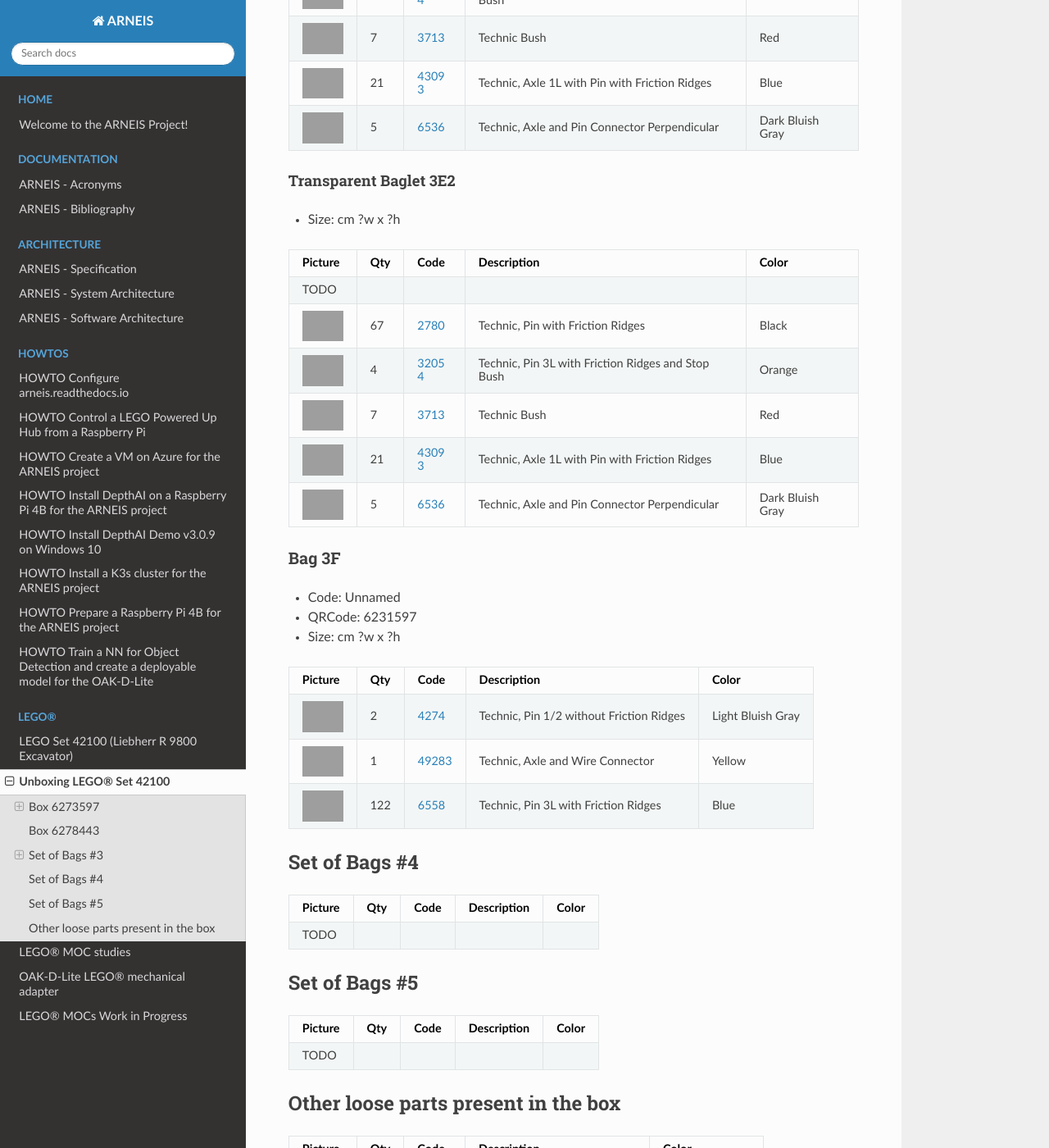
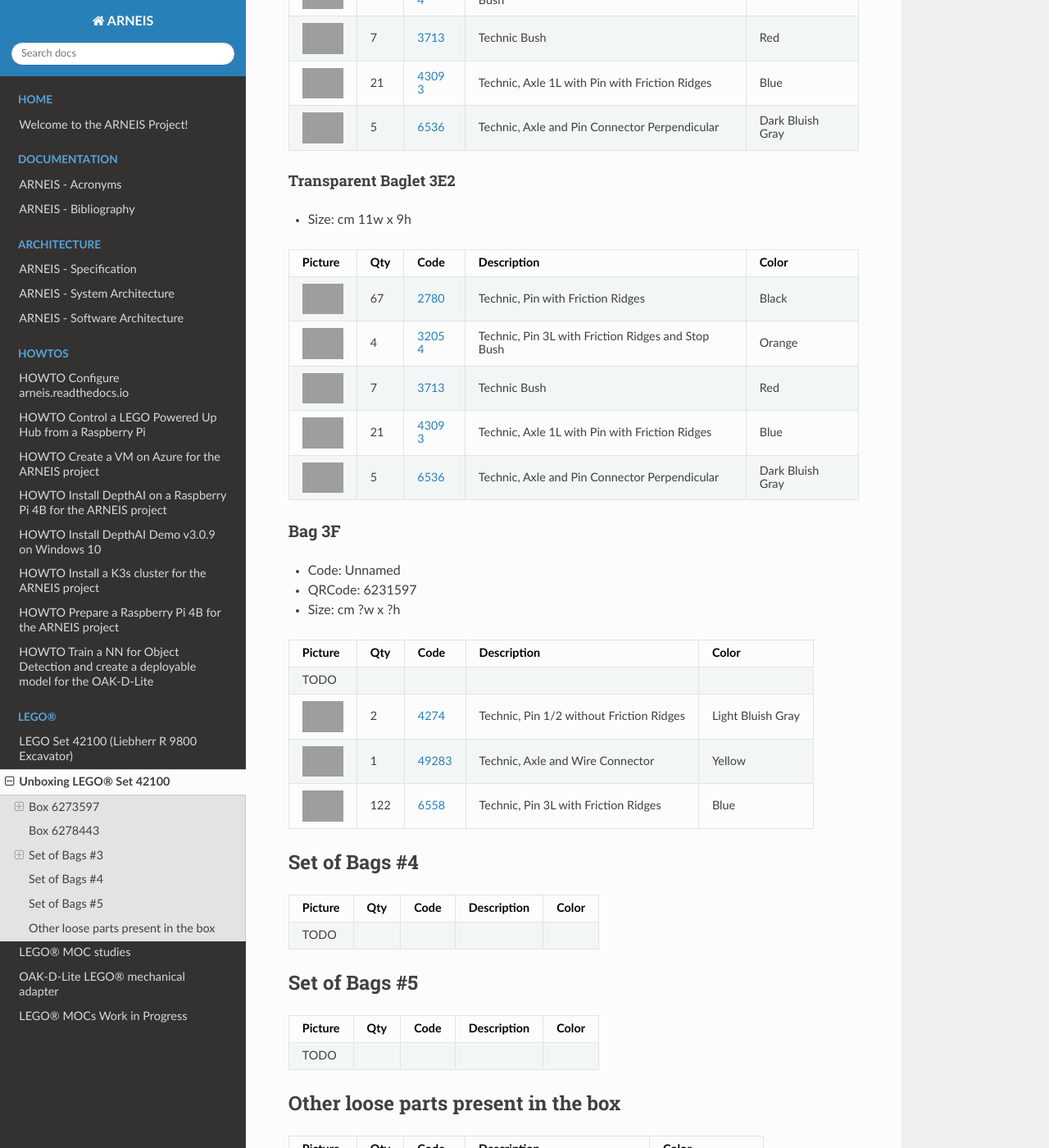
Before and after one commit to B-AROL-O/ARNEIS, a Sphinx documentation site: the page built from docs/lego-set-42100/unboxing-lego-set-42100.md, in a window 1280 px wide and 1400 px high, scrolled down 22384 px. Shown: the whole window at 82% size. Built offline with Sphinx 7.4.7 and the Read the Docs theme 2.0.0, drawn with Linux system fonts in a browser that asks for light colours.

Commit message:
Checked Transparent Baglet 3E2
Signed-off-by: Gianpaolo Macario <gmacario@gmail.com>

```diff
--- a/docs/lego-set-42100/unboxing-lego-set-42100.md
+++ b/docs/lego-set-42100/unboxing-lego-set-42100.md
@@ -580,11 +580,10 @@
 
 #### Transparent Baglet 3E2
 
-* Size: cm ?w x ?h
+* Size: cm 11w x 9h
 
 Picture | Qty | Code | Description | Color |
 --------|----:|------|-------------|-------|
-TODO
 ![2780](https://img.bricklink.com/P/11/2780.jpg)| 67 | [2780](https://www.bricklink.com/v2/catalog/catalogitem.page?P=2780&idColor=11) | Technic, Pin with Friction Ridges | Black
 ![32054](https://img.bricklink.com/P/4/32054.jpg)| 4 | [32054](https://www.bricklink.com/v2/catalog/catalogitem.page?P=32054&idColor=4) | Technic, Pin 3L with Friction Ridges and Stop Bush | Orange
 ![3713](https://img.bricklink.com/P/5/3713.jpg)| 7 | [3713](https://www.bricklink.com/v2/catalog/catalogitem.page?P=3713&idColor=5) | Technic Bush | Red
```
Also changed, not shown: other parts of docs/lego-set-42100/unboxing-lego-set-42100.md (+1 -0 lines).
